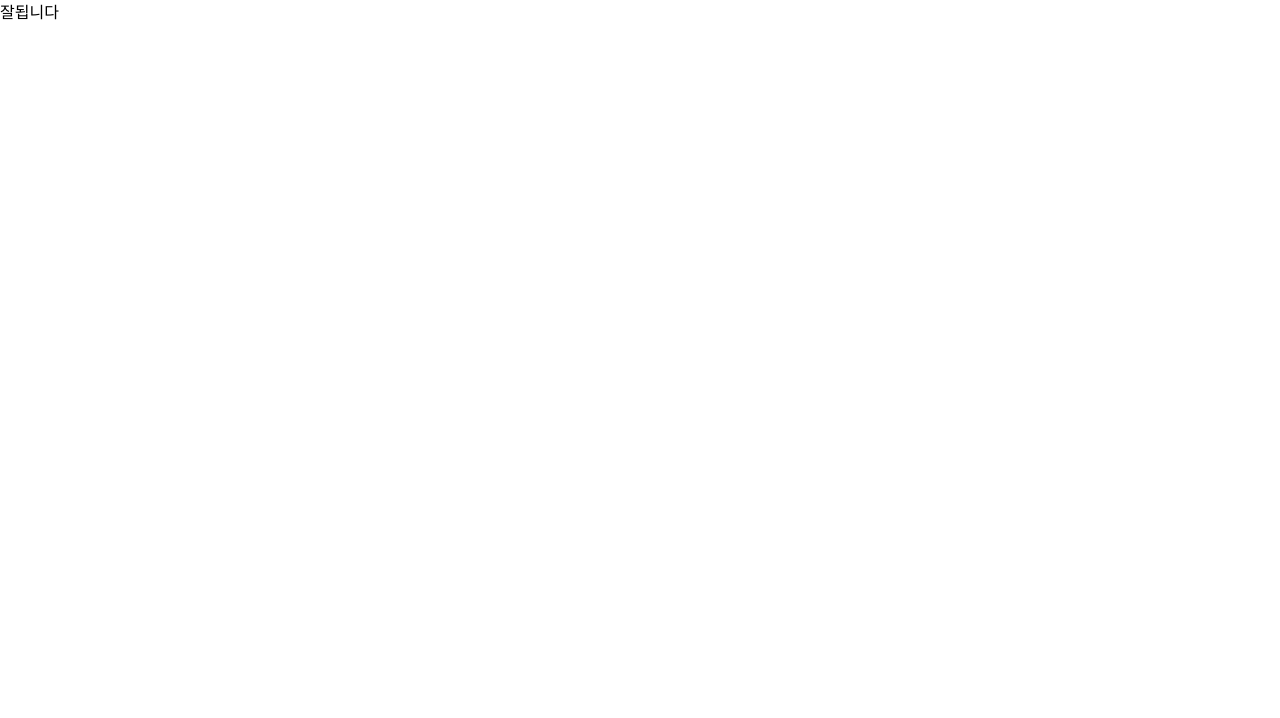
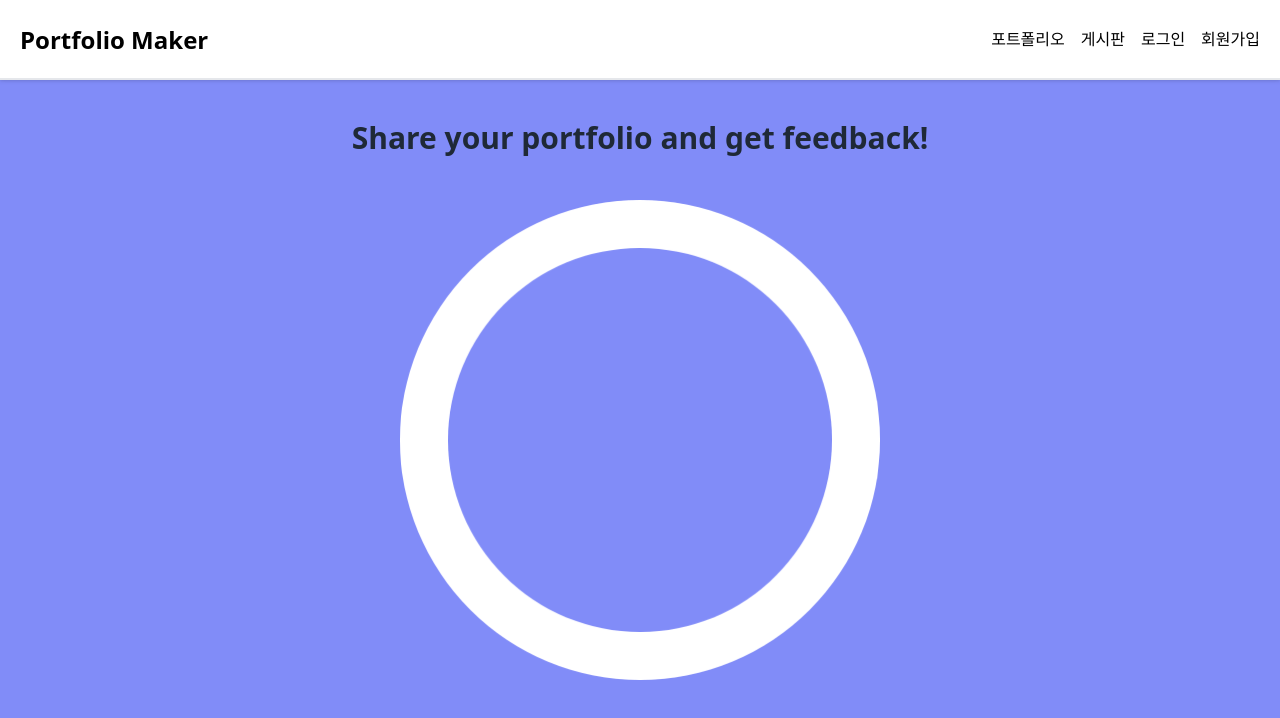
Before and after one commit to TeamPFM/Portfolio_maker, a React (Vite) app in the folder Portfolio_maker_front/: page / in a window 1280 px wide. Shown: the top 718 px of the page. Built offline with nearby package versions, Linux system fonts and the light colour scheme.

Commit message:
feat: Create Home

```diff
--- a/Portfolio_maker_front/package.json
+++ b/Portfolio_maker_front/package.json
@@ -9,6 +9,7 @@
   },
   "dependencies": {
     "@tanstack/react-query": "^4.24.6",
+    "framer-motion": "^9.0.3",
     "react": "^18.0.0",
     "react-dom": "^18.0.0",
     "react-icons": "^4.7.1",
@@ -17,13 +18,13 @@
   },
   "devDependencies": {
     "@tailwindcss/line-clamp": "^0.4.2",
-    "tailwind-scrollbar-hide": "^1.1.7",
     "@types/node": "^18.13.0",
     "@types/react": "^18.0.0",
     "@types/react-dom": "^18.0.0",
     "@vitejs/plugin-react": "^1.3.0",
     "autoprefixer": "^10.4.13",
     "postcss": "^8.4.21",
+    "tailwind-scrollbar-hide": "^1.1.7",
     "tailwindcss": "^3.2.6",
     "typescript": "^4.6.3",
     "vite": "^2.9.15"
--- a/Portfolio_maker_front/src/App.tsx
+++ b/Portfolio_maker_front/src/App.tsx
@@ -1,6 +1,7 @@
 import { Navigate, Route, Routes } from "react-router-dom";
 import LoginPage from "./pages/login";
 import SignupPage from "./pages/signup";
+import HomePage from "./pages/home";
 import Path from "./utils/routes/Path";
 
 function App() {
@@ -9,7 +10,7 @@ function App() {
   return (
     <div className="App">
       <Routes>
-        <Route path={HOME} element={<div>잘됩니다</div>} />
+        <Route path={HOME} element={<HomePage />} />
         {/* 기훈 */}
         <Route path={LOGIN} element={<LoginPage />} />
         <Route path={SIGNUP} element={<SignupPage />} />
--- /dev/null
+++ b/Portfolio_maker_front/src/components/Header/Header.tsx
@@ -0,0 +1,41 @@
+import React, { useState } from "react";
+import { Link } from "react-router-dom"
+
+import H1 from "@/styles/ui-components/H1";
+import Path from "@/utils/routes/Path";
+
+const Header = () => {
+    const { HOME, LOGIN, SIGNUP } = Path;
+    const [ isLogin, setIsLogin ] = useState(false);
+
+
+    return (
+        <header className="h-20 w-full border-b-2 flex align-middle justify-between px-5 drop-shadow fixed left-0 top-0 z-10 bg-white">
+            <H1 className="logo">
+                <Link to={HOME}>Portfolio Maker</Link>
+            </H1>
+
+            <nav>
+                {
+                    isLogin ? (
+                        <ul className="flex space-x-4 items-center h-full">
+                            <li><Link to={HOME} className="hover:text-indigo-300">포트폴리오</Link></li>
+                            <li><Link to={HOME}>게시판</Link></li>
+                            <li><Link to={LOGIN}>로그아웃</Link></li>
+                            <li><Link to={HOME}>내 정보</Link></li>
+                        </ul>
+                    ) : (
+                        <ul className="flex space-x-4 items-center h-full">
+                            <li><Link to={HOME} className="hover:text-indigo-300 transition-all">포트폴리오</Link></li>
+                            <li><Link to={HOME}>게시판</Link></li>
+                            <li><Link to={LOGIN}>로그인</Link></li>
+                            <li><Link to={SIGNUP}>회원가입</Link></li>
+                        </ul>
+                    )
+                }
+            </nav>
+        </header>
+    )
+}
+
+export default Header
--- /dev/null
+++ b/Portfolio_maker_front/src/pages/home/index.tsx
@@ -0,0 +1,68 @@
+import React from "react";
+import { motion } from "framer-motion"
+
+import Header from '../../components/Header/Header'
+
+const HomePage = () => {
+  return (
+      <>
+        <Header />
+
+        <motion.main
+          className="h-[calc(100vh_-_80px)] mt-20 relative"
+          animate={{
+            background: ["rgb(129 140 248)", "#fff", "rgb(129 140 248)", "#fff", "rgb(129 140 248)"]
+          }}
+          transition={{
+            duration: 3,
+            ease: "easeInOut",
+            times: [0, 0.2, 0.5, 0.8, 1],
+            repeat: Infinity,
+            repeatDelay: 1
+          }}
+        >
+          <motion.div
+            className="bg-indigo-400 w-60 h-60 absolute left-1/2 top-1/2 flex justify-center items-center text-2xl"
+            animate={{
+              scale: [1, 2, 2, 1, 1],
+              rotate: [0, 45, 90, 360, 0],
+              borderRadius: ["0%", "0%", "50%", "50%", "0%"],
+              translateY: ["-50%","-50%","-50%","-50%","-50%"],
+              translateX: ["-50%","-50%","-50%","-50%","-50%"],
+              background: ["#fff", "rgb(129 140 248)", "#fff", "rgb(129 140 248)", "#fff"]
+            }}
+            transition={{
+              duration: 3,
+              ease: "easeInOut",
+              times: [0, 0.2, 0.5, 0.8, 1],
+              repeat: Infinity,
+              repeatDelay: 1
+            }}
+          >
+            <motion.div
+              className="bg-white w-32 h-32"
+              animate={{
+                background: ["rgb(129 140 248)", "#fff", "rgb(129 140 248)", "#fff", "rgb(129 140 248)"],
+                scale: [1, 1.5, 1.5, 1, 1],
+                rotate: [0, 45, 90, 360, 0],
+                borderRadius: ["0%", "0%", "50%", "50%", "0%"],
+              }}
+              transition={{
+                duration: 3,
+                ease: "easeInOut",
+                times: [0, 0.2, 0.5, 0.8, 1],
+                repeat: Infinity,
+                repeatDelay: 1
+              }}
+            />
+          </motion.div>
+
+          <h2 className="absolute left-1/2 -translate-x-1/2 text-3xl py-10 font-semibold text-gray-800">
+            Share your portfolio and get feedback!
+          </h2>
+        </motion.main>
+      </>
+    )
+};
+
+export default HomePage;
```
Also changed, not shown: 1 other file (tests, documents, lock files or other folders).
